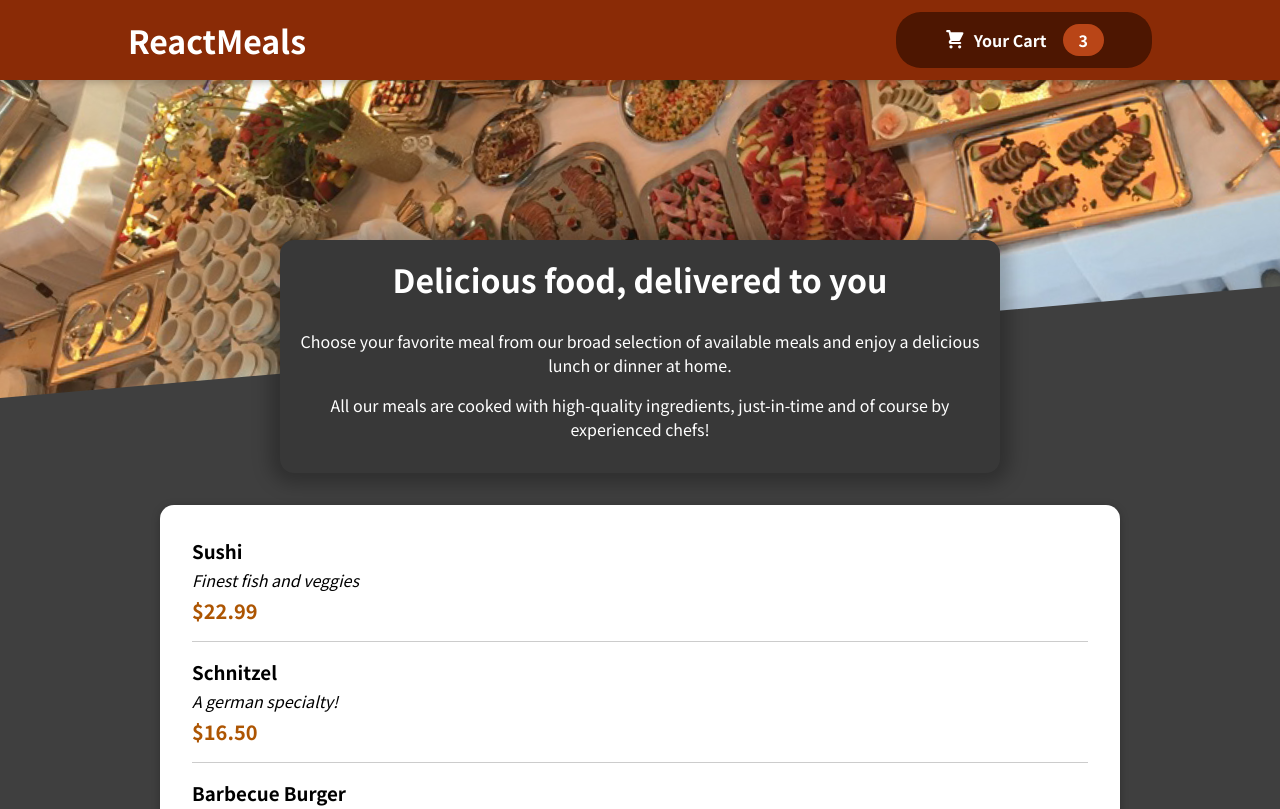
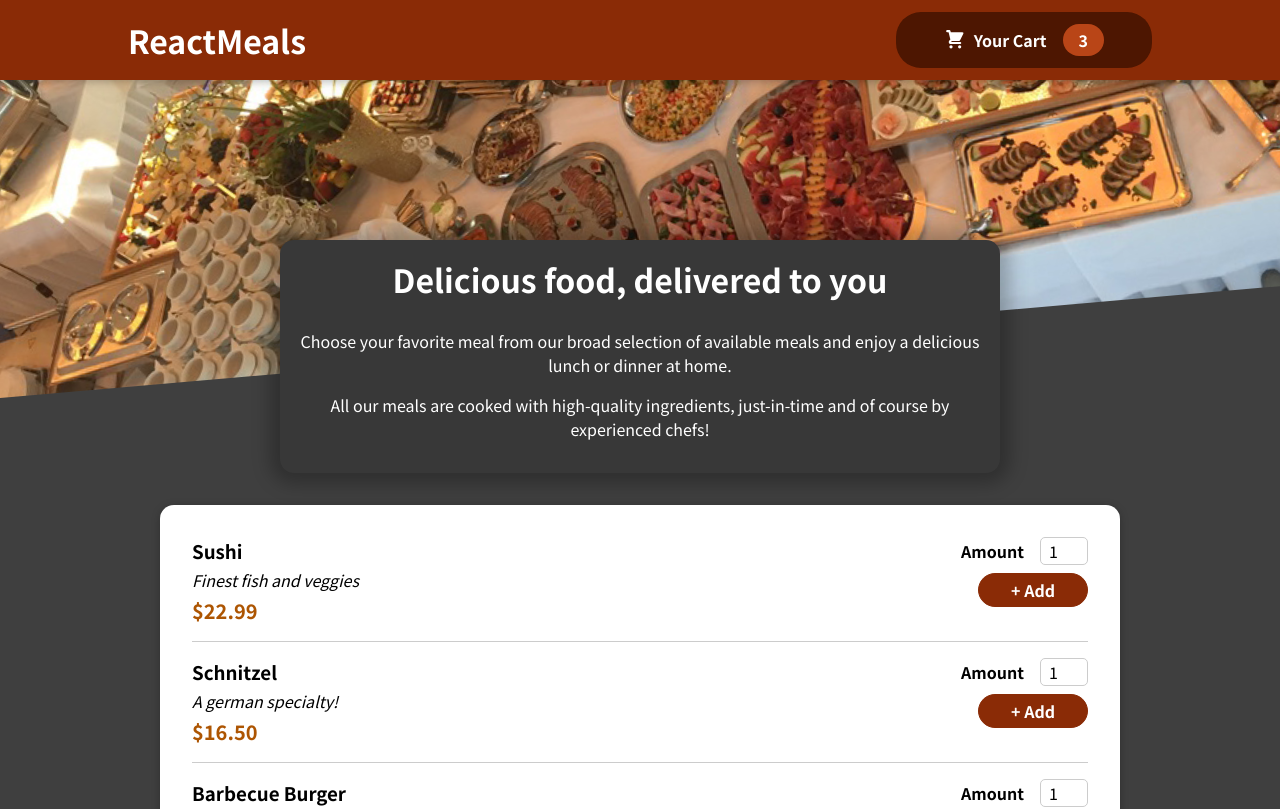
Before and after one commit to jenniferlindberg/foodOrder, a React (Create React App) app: page / in a window 1280 px wide. Shown: the top 809 px of the page. Built offline with nearby package versions, Linux system fonts and the light colour scheme.

Commit message:
feat: add `Input` component, Issue #2

```diff
--- a/src/components/Meals/AvailableMeals.js
+++ b/src/components/Meals/AvailableMeals.js
@@ -34,6 +34,7 @@
 const AvailableMeals = () => {
   const mealsList = DUMMY_MEALS.map((meal) => (
     <MealItem
+      id={meal.id}
       key={meal.id}
       name={meal.name}
       description={meal.description}
--- a/src/components/Meals/MealItem/MealItem.js
+++ b/src/components/Meals/MealItem/MealItem.js
@@ -1,5 +1,6 @@
 import React from "react";
 
+import MealItemForm from "./MealItemForm";
 import classes from "./MealItem.module.css";
 
 const MealItem = (props) => {
@@ -11,7 +12,9 @@
         <div className={classes.description}>{props.description}</div>
         <div className={classes.price}>{price}</div>
       </div>
-      <div></div>
+      <div>
+        <MealItemForm id={props.id} />
+      </div>
     </li>
   );
 };
--- a/src/components/Meals/MealItem/MealItemForm.js
+++ b/src/components/Meals/MealItem/MealItemForm.js
@@ -0,0 +1,26 @@
+import React from "react";
+
+import Input from "../../UI/Input";
+
+import classes from "./MealItemForm.module.css";
+
+const MealItemForm = (props) => {
+  return (
+    <form className={classes.form}>
+      <Input
+        label="Amount"
+        input={{
+          id: "amount_" + props.id,
+          type: "number",
+          min: "1",
+          max: "5",
+          step: "1",
+          defaultValue: "1",
+        }}
+      />
+      <button>+ Add</button>
+    </form>
+  );
+};
+
+export default MealItemForm;
--- a/src/components/Meals/MealItem/MealItemForm.module.css
+++ b/src/components/Meals/MealItem/MealItemForm.module.css
@@ -0,0 +1,20 @@
+.form {
+  text-align: right;
+}
+
+.form button {
+  font: inherit;
+  cursor: pointer;
+  background-color: #8a2b06;
+  border: 1px solid #8a2b06;
+  color: white;
+  padding: 0.25rem 2rem;
+  border-radius: 20px;
+  font-weight: bold;
+}
+
+.form button:hover,
+.form button:active {
+  background-color: #641e03;
+  border-color: #641e03;
+}
--- /dev/null
+++ b/src/components/UI/Input.js
@@ -0,0 +1,14 @@
+import React from "react";
+
+import classes from "./Input.module.css";
+
+const Input = (props) => {
+  return (
+    <div className={classes.input}>
+      <label htmlFor={props.input.id}>{props.label}</label>
+      <input {...props.input} />
+    </div>
+  );
+};
+
+export default Input;
--- /dev/null
+++ b/src/components/UI/Input.module.css
@@ -0,0 +1,18 @@
+.input {
+  display: flex;
+  align-items: center;
+  margin-bottom: 0.5rem;
+}
+
+.input label {
+  font-weight: bold;
+  margin-right: 1rem;
+}
+
+.input input {
+  width: 3rem;
+  border-radius: 5px;
+  border: 1px solid #ccc;
+  font: inherit;
+  padding-left: 0.5rem;
+}
```
